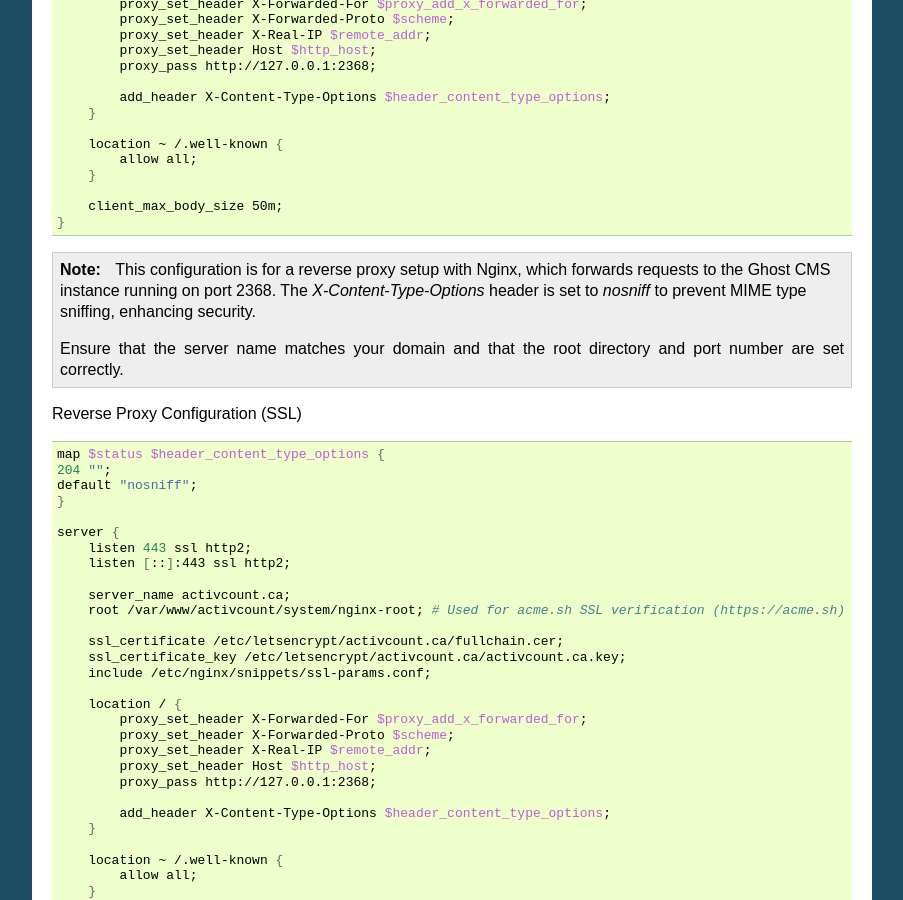
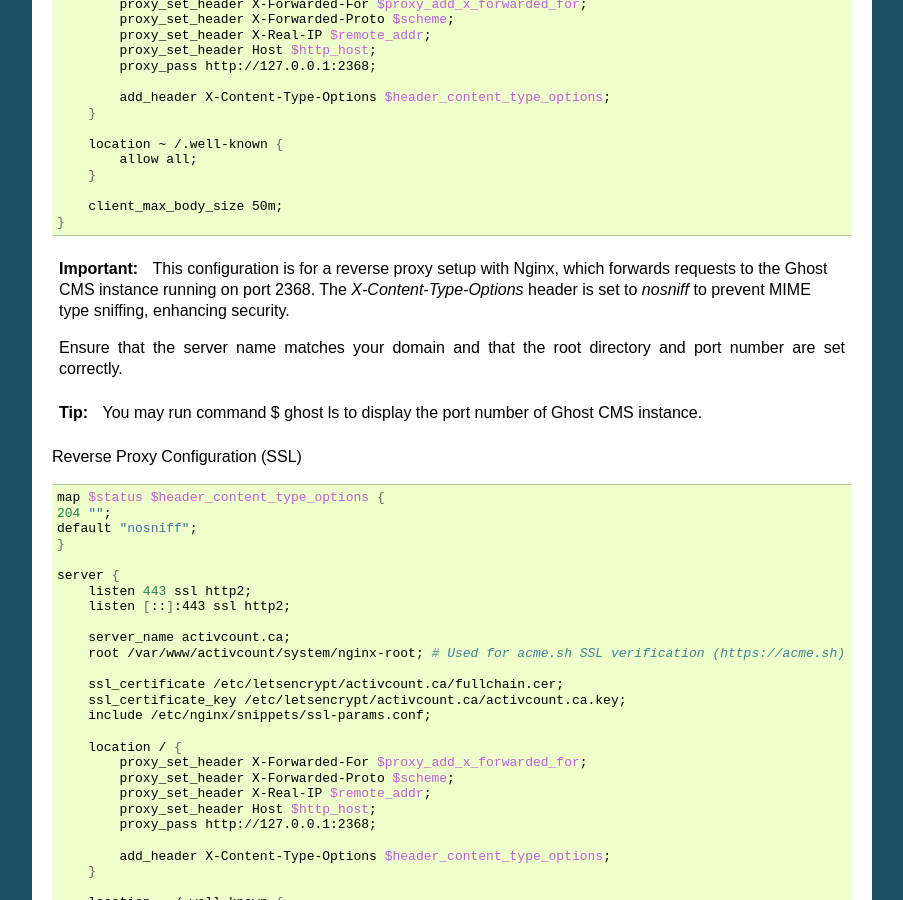
Before and after one commit to alexandrebobkov/Guides, a Sphinx documentation site: the page built from GhostCMS/source/configurations.rst, in a window 1280 px wide and 900 px high, scrolled down 398 px. Shown: the whole window, without its empty margins (198-1101 px from the left). Built offline with Sphinx 7.4.7, drawn with Linux system fonts in a browser that asks for light colours; formulas are drawn with MathJax 3.

Commit message:
Ghost CMS

```diff
--- a/GhostCMS/source/configurations.rst
+++ b/GhostCMS/source/configurations.rst
@@ -37,11 +37,15 @@ Reverse Proxy Configuration (non-SSL)
         client_max_body_size 50m;
     }
 
-.. note::
+.. important::
 
     This configuration is for a reverse proxy setup with Nginx, which forwards requests to the Ghost CMS instance running on port 2368. The `X-Content-Type-Options` header is set to `nosniff` to prevent MIME type sniffing, enhancing security.
 
     Ensure that the server name matches your domain and that the root directory and port number are set correctly.
+
+.. tip::
+
+    You may run command $ ghost ls to display the port number of Ghost CMS instance.
 
 Reverse Proxy Configuration (SSL)
 
```
